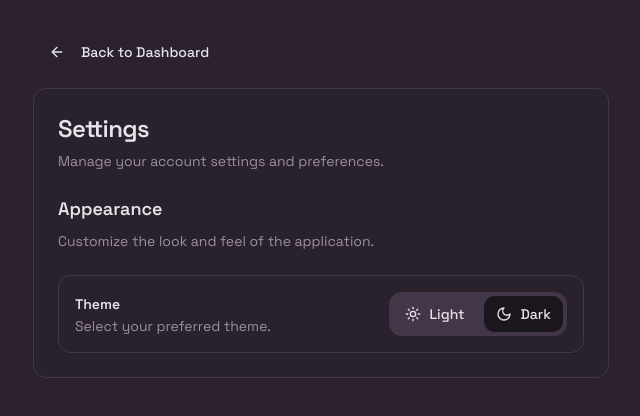
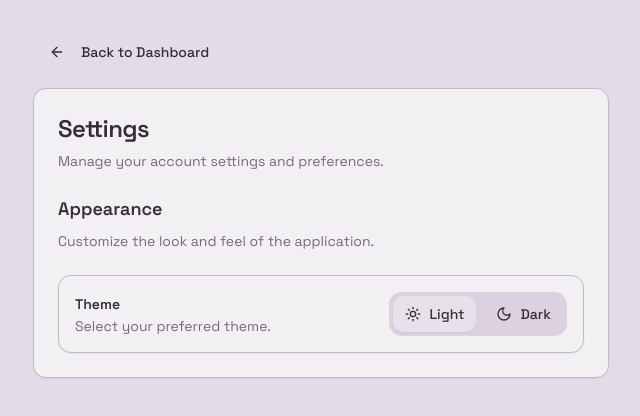
Before and after one commit to sourav0006/AssignMate, a Next.js app: page /settings in a window 1280 px wide. Shown: the top 416 px of the page, without its empty margins (319-959 px from the left). Built offline with nearby package versions, Linux system fonts and the light colour scheme.

Commit message:
fix the error

```diff
--- a/src/components/settings/ThemeSwitcher.tsx
+++ b/src/components/settings/ThemeSwitcher.tsx
@@ -11,23 +11,33 @@ import { cn } from "@/lib/utils";
 type Theme = "light" | "dark";
 
 export function ThemeSwitcher() {
-  const [theme, setTheme] = useState<Theme>("dark");
+  const [theme, setTheme] = useState<Theme | null>(null);
 
   useEffect(() => {
     const storedTheme = localStorage.getItem("theme") as Theme | null;
+    const mediaQuery = window.matchMedia("(prefers-color-scheme: dark)");
+
     if (storedTheme) {
       setTheme(storedTheme);
+    } else {
+      setTheme(mediaQuery.matches ? "dark" : "light");
     }
   }, []);
 
   useEffect(() => {
-    if (theme === "dark") {
-      document.documentElement.classList.add("dark");
-    } else {
-      document.documentElement.classList.remove("dark");
+    if (theme) {
+      if (theme === "dark") {
+        document.documentElement.classList.add("dark");
+      } else {
+        document.documentElement.classList.remove("dark");
+      }
+      localStorage.setItem("theme", theme);
     }
-    localStorage.setItem("theme", theme);
   }, [theme]);
+
+  const handleThemeChange = (newTheme: Theme) => {
+    setTheme(newTheme);
+  };
 
   return (
     <Card>
@@ -41,7 +51,7 @@ export function ThemeSwitcher() {
                 <Button
                     variant={theme === 'light' ? 'default' : 'ghost'}
                     size="sm"
-                    onClick={() => setTheme('light')}
+                    onClick={() => handleThemeChange('light')}
                     className={cn("gap-2", theme === 'light' && "bg-background text-foreground shadow-sm")}
                 >
                     <Sun className="h-4 w-4" />
@@ -50,7 +60,7 @@ export function ThemeSwitcher() {
                  <Button
                     variant={theme === 'dark' ? 'default' : 'ghost'}
                     size="sm"
-                    onClick={() => setTheme('dark')}
+                    onClick={() => handleThemeChange('dark')}
                     className={cn("gap-2", theme === 'dark' && "bg-background text-foreground shadow-sm")}
                 >
                     <Moon className="h-4 w-4" />
```
